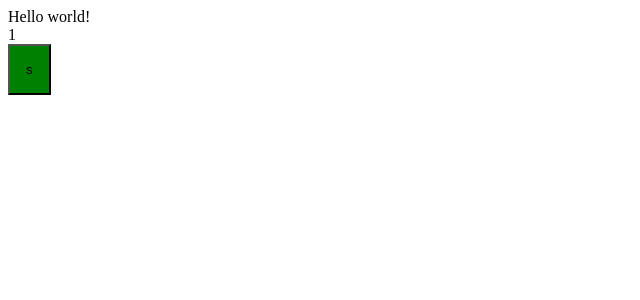
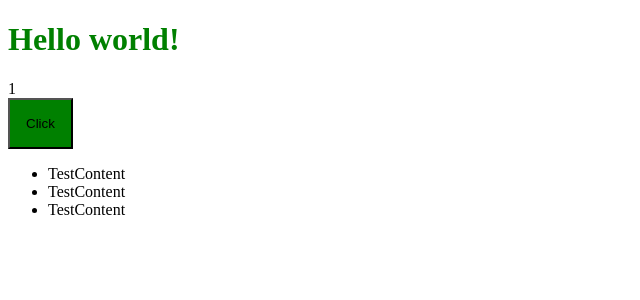
Before and after one commit to AnatolyGavrilov/Assembly-Webpack-React-TypesScript, a React app: page / in a window 1280 px wide. Shown: the top 300 px of the page, without its empty margins (0-640 px from the left). Built offline with nearby package versions, Linux system fonts and the light colour scheme.

Commit message:
Rewrote structure for testing scss modules

```diff
--- a/package.json
+++ b/package.json
@@ -4,7 +4,7 @@
   "description": "",
   "main": "index.js",
   "scripts": {
-    "start": "webpack serve --env mode=development",
+    "dev": "webpack serve --env mode=development",
     "build:dev": "webpack --env mode=development",
     "build:prod": "webpack --env mode=production"
   },
--- /dev/null
+++ b/src/App.tsx
@@ -0,0 +1,18 @@
+import React, { useState } from "react";
+import { Form } from "./components/Form/Form";
+import { List } from "./components/List/List";
+
+export const App = () => {
+  const [count, setCount] = useState<number>(1);
+
+  const increment = () => {
+    setCount((prev) => prev + 1);
+  };
+
+  return (
+    <div>
+      <Form />
+      <List />
+    </div>
+  );
+};
--- a/src/components/App.tsx
+++ /dev/null
@@ -1,24 +0,0 @@
-import React, { useState } from 'react';
-import styles from './App.module.scss'
-
-const App = () => {
-    const [count, setCount] = useState<number>(1)
-
-    const increment = () => {
-        setCount(prev => prev + 1)
-    }
-
-    return (
-        <div>
-            Hello world!
-            <div>
-                <div>{count}</div>
-                <button className={styles.button} onClick={
-                    increment
-                }>  <span className='button__span'>s</span></button>
-            </div>
-        </div>
-    );
-};
-
-export default App;
--- /dev/null
+++ b/src/components/Form/Form.tsx
@@ -0,0 +1,22 @@
+import React, { FC, useState } from "react";
+import styles from "./styles.module.scss";
+
+export const Form: FC = () => {
+  const [count, setCount] = useState(1);
+
+  const increment = () => {
+    setCount((prev) => prev + 1);
+  };
+
+  return (
+    <div>
+      <h1 className={styles.title}> Hello world!</h1>
+      <div>
+        <div>{count}</div>
+        <button className={styles.button} onClick={increment}>
+          Click
+        </button>
+      </div>
+    </div>
+  );
+};
--- a/src/components/App.module.scss
+++ b/src/components/Form/styles.module.scss
@@ -1,8 +1,8 @@
 .button {
     background-color: green;
     padding: 16px;
+}
 
-    &__span {
-        background: yellow;
-    }
+.title {
+    color: green;
 }
--- /dev/null
+++ b/src/components/List/List.tsx
@@ -0,0 +1,14 @@
+import React, { FC, useState } from "react";
+import styles from "./styles.module.scss";
+
+export const List: FC = () => {
+  return (
+    <div>
+      <ul>
+        <li>TestContent</li>
+        <li>TestContent</li>
+        <li>TestContent</li>
+      </ul>
+    </div>
+  );
+};
```
Also changed, not shown: src/index.tsx (+6 -6 lines), src/components/List/styles.module.scss (added).
